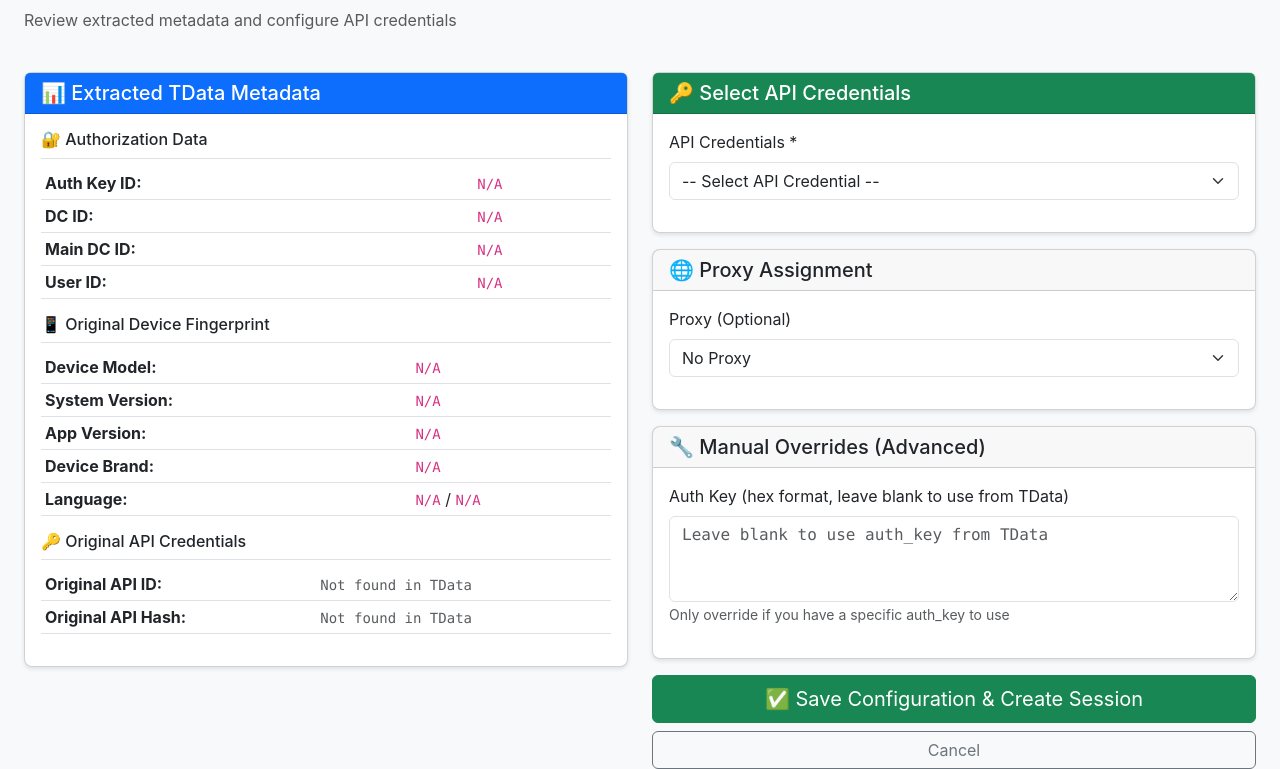
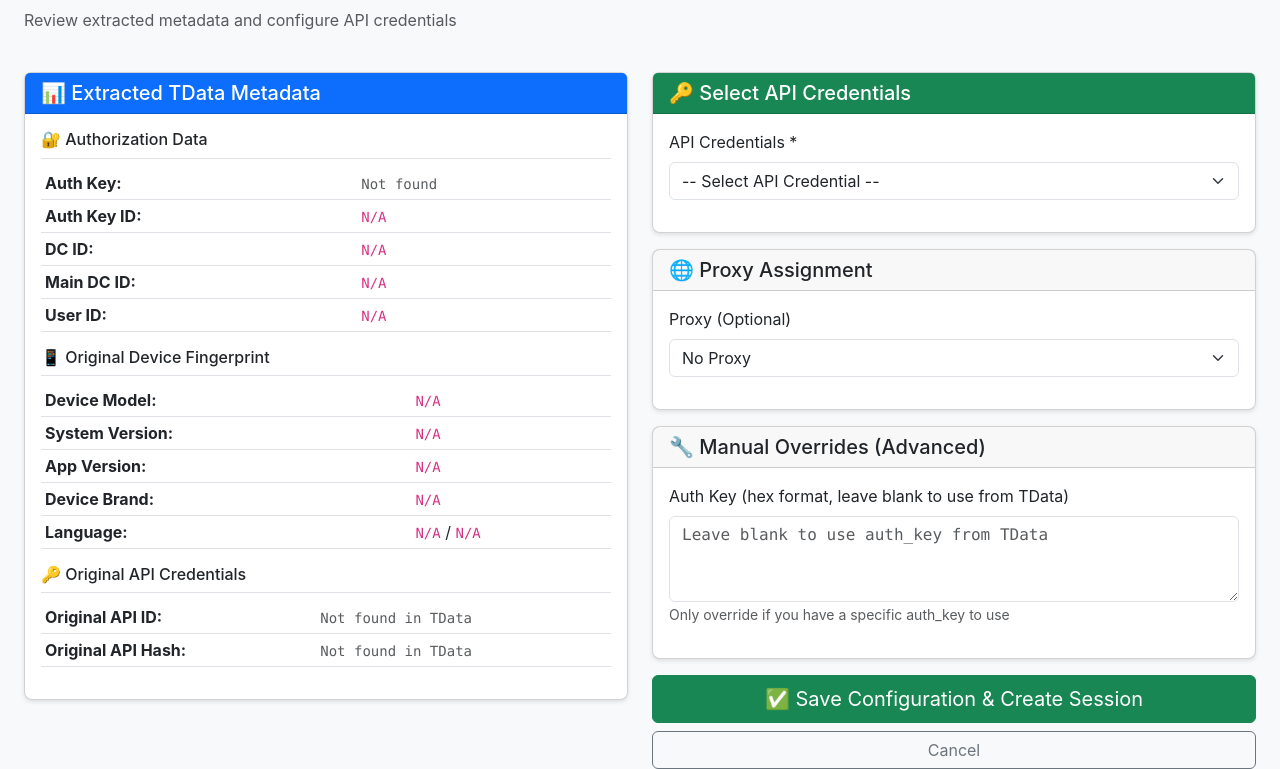
Before and after one commit to mrktguru/mrktguru, a Flask app: template templates/accounts/configure_tdata.html in a window 1280 px wide. Shown: the part 142-911 px from the top of the page. Run offline with Flask 3, Linux system fonts and the light colour scheme; the template is opened without the code that fills it, so the values that code supplies are empty.

Commit message:
feat: display Auth Key and format Auth Key ID as hex
- Show Auth Key (first 64 hex chars) with note that it's encrypted
- Format Auth Key ID as hex (0x...) with decimal below
- Add visual distinction for encrypted data

```diff
--- a/templates/accounts/configure_tdata.html
+++ b/templates/accounts/configure_tdata.html
@@ -23,8 +23,28 @@
                     <h6 class="border-bottom pb-2">🔐 Authorization Data</h6>
                     <table class="table table-sm">
                         <tr>
+                            <td><strong>Auth Key:</strong></td>
+                            <td>
+                                {% if tdata.auth_key %}
+                                <code class="text-success" style="font-size: 10px; word-break: break-all;">
+                                    {{ tdata.auth_key.hex()[:64] }}...<br>
+                                    <small class="text-muted">(256 bytes, encrypted in DB)</small>
+                                </code>
+                                {% else %}
+                                <code class="text-muted">Not found</code>
+                                {% endif %}
+                            </td>
+                        </tr>
+                        <tr>
                             <td><strong>Auth Key ID:</strong></td>
-                            <td><code>{{ tdata.auth_key_id or 'N/A' }}</code></td>
+                            <td>
+                                {% if tdata.auth_key_id %}
+                                <code>{{ '%0x' % tdata.auth_key_id|int if tdata.auth_key_id else 'N/A' }}</code>
+                                <br><small class="text-muted">Decimal: {{ tdata.auth_key_id }}</small>
+                                {% else %}
+                                <code>N/A</code>
+                                {% endif %}
+                            </td>
                         </tr>
                         <tr>
                             <td><strong>DC ID:</strong></td>
```
